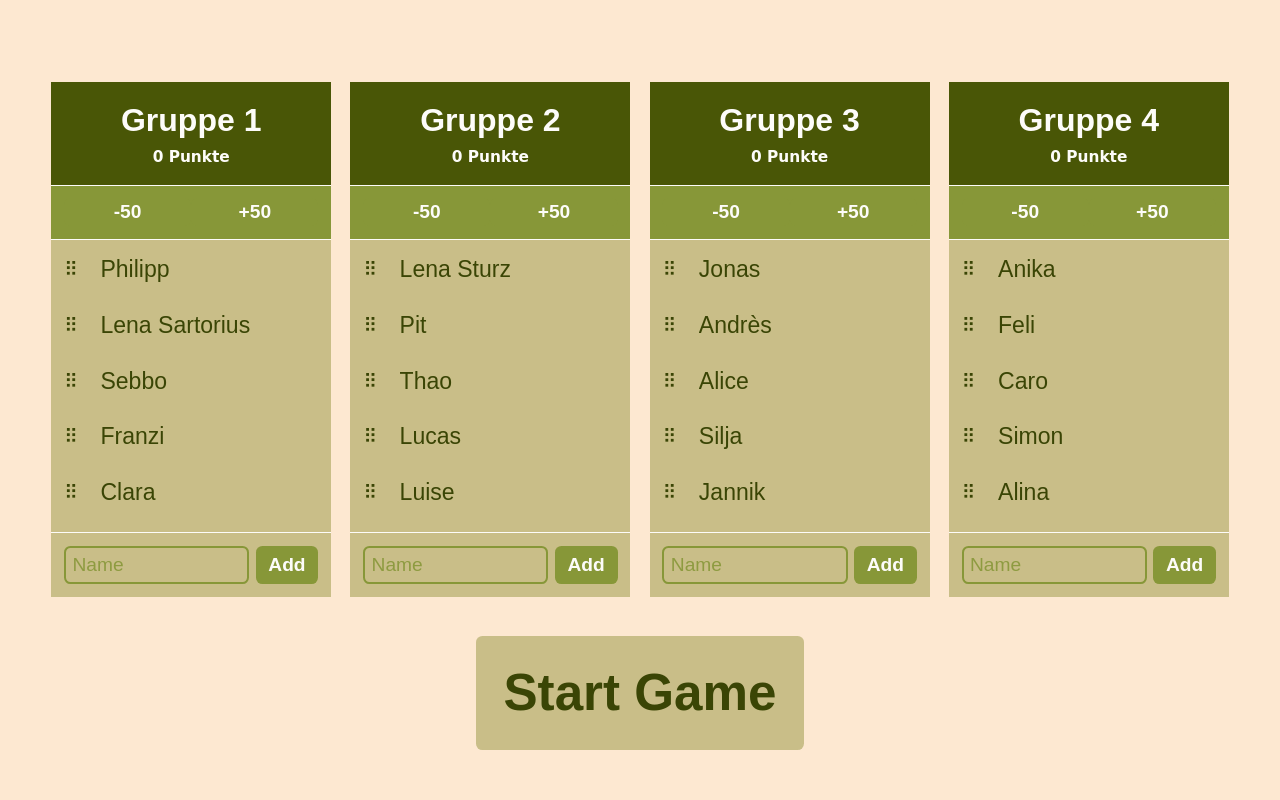
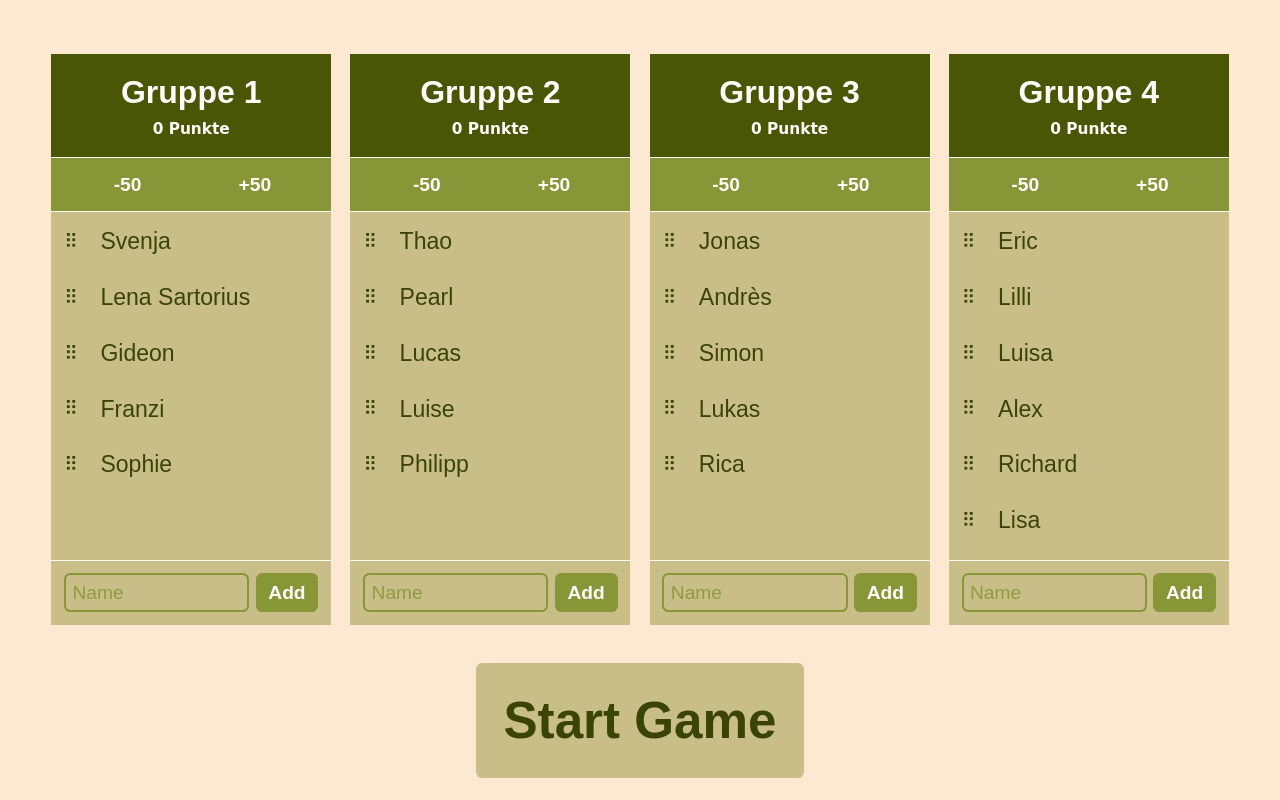
Before and after one commit to LinusHe/jeopardy, an Angular app: page /groups in a window 1280 px wide. Built offline with nearby package versions, Linux system fonts and the light colour scheme.

Commit message:
Changed Groups

```diff
--- a/src/app/data/groups.ts
+++ b/src/app/data/groups.ts
@@ -1,8 +1,8 @@
 import { Group } from '../model/data';
 
 export const groups: Group[] = [
-  { groupName: 'Gruppe 1', members: ['Philipp', 'Lena Sartorius', 'Sebbo', 'Franzi', 'Clara'], points: 0 },
-  { groupName: 'Gruppe 2', members: ['Lena Sturz', 'Pit', 'Thao', 'Lucas', 'Luise'], points: 0 },
-  { groupName: 'Gruppe 3', members: ['Jonas', 'Andrès', 'Alice', 'Silja', 'Jannik'], points: 0 },
-  { groupName: 'Gruppe 4', members: ['Anika', 'Feli','Caro', 'Simon', 'Alina'], points: 0 }
+  { groupName: 'Gruppe 1', members: ['Svenja', 'Lena Sartorius', 'Gideon', 'Franzi', 'Sophie'], points: 0 },
+  { groupName: 'Gruppe 2', members: ['Thao', 'Pearl', 'Lucas', 'Luise', 'Philipp'], points: 0 },
+  { groupName: 'Gruppe 3', members: ['Jonas', 'Andrès', 'Simon', 'Lukas', 'Rica'], points: 0 },
+  { groupName: 'Gruppe 4', members: ['Eric', 'Lilli','Luisa', 'Alex', 'Richard', 'Lisa'], points: 0 }
 ];
```
